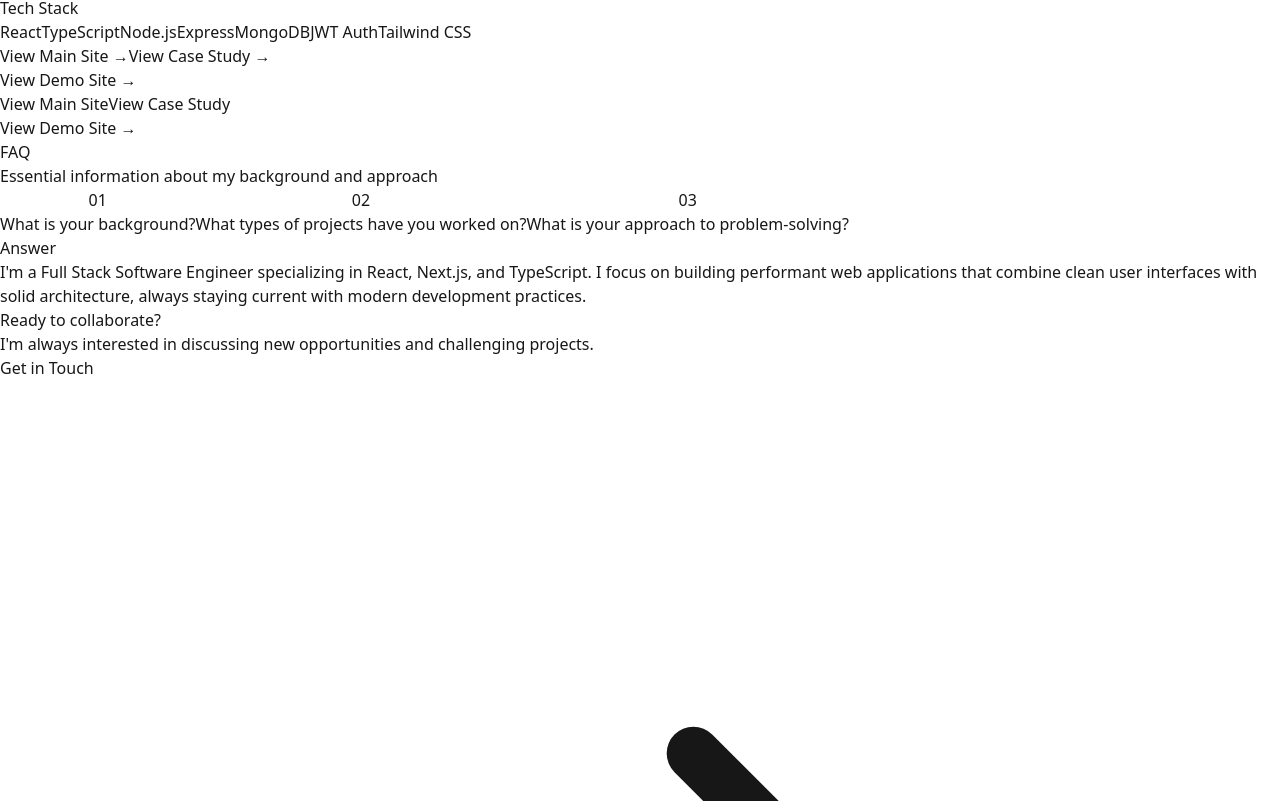
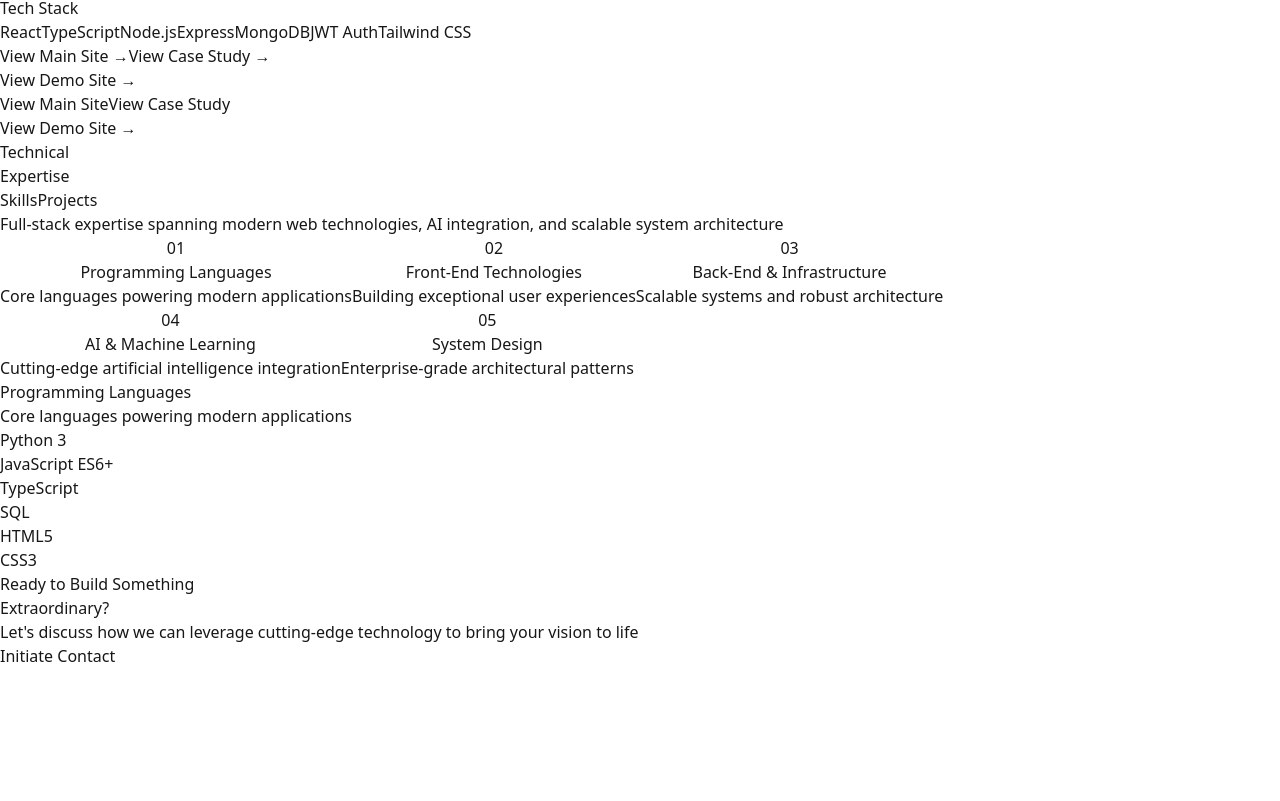
Before and after one commit to JDelott/ari-presentation, a Next.js app: page / in a window 1280 px wide. Shown: the part 3399-4200 px from the top of the page. Built offline with nearby package versions, Linux system fonts and the light colour scheme.

Commit message:
fixed skills test

```diff
--- a/src/components/Skills.tsx
+++ b/src/components/Skills.tsx
@@ -4,33 +4,94 @@
 import Link from 'next/link';
 
 // Types
-interface FaqItem {
+interface SkillCategory {
   id: string;
-  question: string;
-  answer: string;
+  title: string;
+  description: string;
+  skills: readonly string[];
+}
+
+interface Project {
+  id: string;
+  title: string;
+  description: string;
+  technologies: readonly string[];
+  highlights: readonly string[];
 }
 
 // Constants
-const FAQS: readonly FaqItem[] = [
+const SKILL_CATEGORIES: readonly SkillCategory[] = [
   {
-    id: 'background',
-    question: 'What is your background?',
-    answer: "I'm a Full Stack Software Engineer specializing in React, Next.js, and TypeScript. I focus on building performant web applications that combine clean user interfaces with solid architecture, always staying current with modern development practices."
+    id: 'languages',
+    title: 'Programming Languages',
+    description: 'Core languages powering modern applications',
+    skills: ['Python 3', 'JavaScript ES6+', 'TypeScript', 'SQL', 'HTML5', 'CSS3']
   },
   {
-    id: 'projects',
-    question: 'What types of projects have you worked on?',
-    answer: 'My projects have included e-commerce platforms, dashboards, and data visualization tools. I particularly enjoy working on projects that involve complex UI interactions and data manipulation.'
+    id: 'frontend',
+    title: 'Front-End Technologies',
+    description: 'Building exceptional user experiences',
+    skills: ['React', 'Next.js', 'TypeScript', 'Tailwind CSS', 'Framer Motion', 'Shadcn/ui', 'AOS', 'Three.js', 'A-Frame']
   },
   {
-    id: 'approach',
-    question: 'What is your approach to problem-solving?',
-    answer: 'I believe in breaking down complex problems into smaller, manageable pieces. I then use a structured approach to understand the requirements, explore potential solutions, and implement the best solution.'
+    id: 'backend',
+    title: 'Back-End & Infrastructure',
+    description: 'Scalable systems and robust architecture',
+    skills: ['Express', 'Django 4', 'FastAPI', 'Node.js', 'PostgreSQL', 'MongoDB', 'AWS', 'Docker', 'Digital Ocean', 'Nginx', 'PM2']
+  },
+  {
+    id: 'ai',
+    title: 'AI & Machine Learning',
+    description: 'Cutting-edge artificial intelligence integration',
+    skills: ['Anthropic Claude API', 'OpenAI', 'Whisper', 'Vapi', 'Computer Vision', 'NLP', 'OCR', 'PyTorch', 'Multimodal AI', 'Speech Processing']
+  },
+  {
+    id: 'architecture',
+    title: 'System Design',
+    description: 'Enterprise-grade architectural patterns',
+    skills: ['Microservices', 'Domain-Driven Design', 'Message Passing', 'API Design', 'Distributed Systems']
   }
 ] as const;
 
-const Faq = () => {
-  const [selectedId, setSelectedId] = useState<string>(FAQS[0].id);
+const FEATURED_PROJECTS: readonly Project[] = [
+  {
+    id: 'satellite-ide',
+    title: 'Satellite IDE',
+    description: 'Local AI IDE with Speech-to-Code capabilities',
+    technologies: ['Electron', 'React', 'Monaco Editor', 'Anthropic Claude API'],
+    highlights: ['Offline AI code generation', 'Speech-to-code commands', 'Secure local API management', 'Git integration']
+  },
+  {
+    id: 'vaya-call',
+    title: 'VAYA Call',
+    description: 'AI Voice Assistant Platform with 3D avatars',
+    technologies: ['Next.js', 'TypeScript', 'Vapi API', 'Three.js', 'React Three Fiber'],
+    highlights: ['Multimodal AI conversations', '3D phoneme-based animation', 'Real-time state management']
+  },
+  {
+    id: 'auction-place',
+    title: 'AuctionPlace',
+    description: 'AI-Powered Auction Platform with computer vision',
+    technologies: ['Next.js', 'PostgreSQL', 'Anthropic Claude', 'Stripe', 'Web Speech API'],
+    highlights: ['80% faster listing process', 'Conversational speech-to-form', 'AI-enhanced pricing', 'Creator verification']
+  },
+  {
+    id: 'discord-triage',
+    title: 'Discord Triage',
+    description: 'AI-Powered GitHub Issue Creation Platform',
+    technologies: ['Discord Bot', 'GitHub API', 'Anthropic Claude', 'OAuth2', 'DigitalOcean'],
+    highlights: ['Automated issue creation', 'Multi-server support', 'Role-based access control']
+  }
+] as const;
+
+type ViewMode = 'skills' | 'projects';
+
+const Skills = () => {
+  const [selectedCategory, setSelectedCategory] = useState<string>(SKILL_CATEGORIES[0].id);
+  const [viewMode, setViewMode] = useState<ViewMode>('skills');
+  const [hoveredSkill, setHoveredSkill] = useState<string | null>(null);
+
+  const selectedSkillCategory = SKILL_CATEGORIES.find(cat => cat.id === selectedCategory);
 
   return (
     <section className="min-h-screen bg-white py-20 px-6">
@@ -38,96 +99,227 @@
       <div className="absolute top-0 left-0 w-full h-px bg-gradient-to-r from-transparent via-cyan-400 to-transparent opacity-30" />
       <div className="absolute bottom-0 left-0 w-full h-px bg-gradient-to-r from-transparent via-blue-400 to-transparent opacity-30" />
 
+      {/* Floating Particles - Light version */}
+      <div className="absolute inset-0 pointer-events-none">
+        {Array.from({ length: 15 }).map((_, i) => (
+          <div
+            key={i}
+            className="absolute w-1 h-1 bg-cyan-400 rounded-full animate-ping opacity-20"
+            style={{
+              left: `${Math.random() * 100}%`,
+              top: `${Math.random() * 100}%`,
+              animationDelay: `${Math.random() * 3}s`,
+              animationDuration: `${3 + Math.random() * 2}s`
+            }}
+          />
+        ))}
+      </div>
+
       <div className="max-w-7xl mx-auto">
         {/* Header */}
         <div className="mb-20">
-          <h2 className="text-6xl font-light text-gray-900 uppercase tracking-widest mb-4">
-            FAQ
+          <div className="flex items-center justify-between mb-8">
+            <div>
+              <h2 className="text-6xl font-light text-gray-900 uppercase tracking-[0.2em] mb-4">
+                Technical
               </h2>
+              <h2 className="text-6xl font-light text-cyan-600 uppercase tracking-[0.2em] mb-4">
+                Expertise
+              </h2>
+            </div>
+
+            {/* View Mode Toggle */}
+            <div className="flex bg-gray-50 border border-gray-200 rounded-sm overflow-hidden">
+              <button
+                onClick={() => setViewMode('skills')}
+                className={`px-6 py-3 text-sm font-medium uppercase tracking-wider transition-all duration-300 ${viewMode === 'skills'
+                    ? 'bg-cyan-400 text-white'
+                    : 'text-gray-600 hover:text-gray-900 hover:bg-gray-100'
+                  }`}
+              >
+                Skills
+              </button>
+              <button
+                onClick={() => setViewMode('projects')}
+                className={`px-6 py-3 text-sm font-medium uppercase tracking-wider transition-all duration-300 ${viewMode === 'projects'
+                    ? 'bg-cyan-400 text-white'
+                    : 'text-gray-600 hover:text-gray-900 hover:bg-gray-100'
+                  }`}
+              >
+                Projects
+              </button>
+            </div>
+          </div>
+
           <div className="w-20 h-px bg-cyan-400 mb-8" />
-          <p className="text-gray-600 font-light text-lg max-w-2xl">
-            Essential information about my background and approach
+          <p className="text-gray-600 font-light text-lg max-w-3xl">
+            Full-stack expertise spanning modern web technologies, AI integration, and scalable system architecture
           </p>
         </div>
 
-        {/* Two Column Layout */}
-        <div className="grid grid-cols-1 lg:grid-cols-2 gap-20">
-          {/* Left Column - Questions */}
-          <div className="space-y-8">
-            {FAQS.map((item, index) => (
+        {viewMode === 'skills' ? (
+          /* Skills View */
+          <div className="grid grid-cols-1 lg:grid-cols-3 gap-12">
+            {/* Left Column - Categories */}
+            <div className="lg:col-span-1 space-y-4">
+              {SKILL_CATEGORIES.map((category, index) => (
                 <button
-                key={item.id}
-                onClick={() => setSelectedId(item.id)}
-                className={`group w-full text-left transition-all duration-300 ${selectedId === item.id ? 'opacity-100' : 'opacity-60 hover:opacity-80'
+                  key={category.id}
+                  onClick={() => setSelectedCategory(category.id)}
+                  className={`group w-full text-left p-6 border transition-all duration-300 ${selectedCategory === category.id
+                      ? 'border-cyan-400 bg-cyan-50 shadow-lg shadow-cyan-400/20'
+                      : 'border-gray-200 hover:border-gray-300 hover:bg-gray-50'
                     }`}
                 >
-                <div className="flex items-start space-x-6">
-                  <div className={`flex-shrink-0 w-8 h-8 flex items-center justify-center transition-colors duration-300 ${selectedId === item.id
-                      ? 'text-cyan-600 font-medium'
-                      : 'text-gray-400 group-hover:text-gray-600'
+                  <div className="flex items-center space-x-4 mb-3">
+                    <div className={`w-8 h-8 flex items-center justify-center text-xs font-bold transition-colors duration-300 ${selectedCategory === category.id
+                        ? 'text-cyan-600 bg-cyan-100'
+                        : 'text-gray-500 bg-gray-100'
                       }`}>
                       {String(index + 1).padStart(2, '0')}
                     </div>
-                  <div className="flex-1">
-                    <h3 className={`text-xl font-medium uppercase tracking-wide transition-colors duration-300 ${selectedId === item.id
+                    <h3 className={`text-sm font-medium uppercase tracking-wider transition-colors duration-300 ${selectedCategory === category.id
                         ? 'text-cyan-600'
                         : 'text-gray-900 group-hover:text-gray-700'
                       }`}>
-                      {item.question}
+                      {category.title}
                     </h3>
-                    <div className={`mt-3 h-px bg-gradient-to-r transition-all duration-300 ${selectedId === item.id
-                        ? 'from-cyan-400 to-transparent opacity-100'
-                        : 'from-gray-200 to-transparent opacity-50 group-hover:opacity-75'
-                      }`} />
                   </div>
-                </div>
+                  <p className="text-xs text-gray-500 leading-relaxed">
+                    {category.description}
+                  </p>
                 </button>
               ))}
             </div>
 
-          {/* Right Column - Answer */}
-          <div className="lg:pl-12">
+            {/* Right Column - Skills Grid */}
+            <div className="lg:col-span-2">
               <div className="sticky top-20">
                 <div className="mb-8">
                   <div className="w-12 h-px bg-cyan-400 mb-6" />
-                <h4 className="text-sm font-medium text-cyan-600 uppercase tracking-widest mb-4">
-                  Answer
+                  <h4 className="text-sm font-medium text-cyan-600 uppercase tracking-widest mb-2">
+                    {selectedSkillCategory?.title}
                   </h4>
+                  <p className="text-gray-600 text-sm">
+                    {selectedSkillCategory?.description}
+                  </p>
                 </div>
-              <div className="transition-all duration-500">
-                <p className="text-gray-700 text-lg leading-relaxed">
-                  {FAQS.find(item => item.id === selectedId)?.answer}
-                </p>
+
+                <div className="grid grid-cols-2 md:grid-cols-3 gap-4">
+                  {selectedSkillCategory?.skills.map((skill) => (
+                    <div
+                      key={skill}
+                      onMouseEnter={() => setHoveredSkill(skill)}
+                      onMouseLeave={() => setHoveredSkill(null)}
+                      className={`group relative p-4 border border-gray-200 bg-gray-50 hover:border-cyan-400 hover:bg-cyan-50 transition-all duration-300 cursor-pointer ${hoveredSkill === skill ? 'transform scale-105 shadow-lg shadow-cyan-400/20' : ''
+                        }`}
+                    >
+                      <div className="text-center">
+                        <div className="w-2 h-2 bg-cyan-400 rounded-full mx-auto mb-3 group-hover:animate-pulse" />
+                        <span className="text-sm font-medium text-gray-900 group-hover:text-cyan-600 transition-colors duration-300">
+                          {skill}
+                        </span>
+                      </div>
+
+                      {/* Hover Effect */}
+                      <div className="absolute inset-0 border border-cyan-400/0 group-hover:border-cyan-400/30 transition-all duration-300" />
+                    </div>
+                  ))}
                 </div>
               </div>
             </div>
           </div>
+        ) : (
+          /* Projects View */
+          <div className="grid grid-cols-1 lg:grid-cols-2 gap-8">
+            {FEATURED_PROJECTS.map((project, index) => (
+              <div
+                key={project.id}
+                className="group relative p-8 border border-gray-200 bg-gray-50 hover:border-cyan-400 hover:bg-cyan-50 transition-all duration-500"
+              >
+                {/* Project Number */}
+                <div className="absolute top-4 right-4 text-xs font-bold text-gray-400 group-hover:text-cyan-600 transition-colors duration-300">
+                  {String(index + 1).padStart(2, '0')}
+                </div>
+
+                <div className="mb-6">
+                  <h3 className="text-xl font-medium text-gray-900 mb-2 group-hover:text-cyan-600 transition-colors duration-300">
+                    {project.title}
+                  </h3>
+                  <p className="text-gray-600 text-sm leading-relaxed">
+                    {project.description}
+                  </p>
+                </div>
+
+                {/* Technologies */}
+                <div className="mb-6">
+                  <h4 className="text-xs font-medium text-cyan-600 uppercase tracking-wider mb-3">
+                    Technologies
+                  </h4>
+                  <div className="flex flex-wrap gap-2">
+                    {project.technologies.map((tech) => (
+                      <span
+                        key={tech}
+                        className="px-3 py-1 text-xs bg-gray-100 text-gray-700 border border-gray-200 group-hover:border-cyan-400/30 group-hover:bg-cyan-50 transition-colors duration-300"
+                      >
+                        {tech}
+                      </span>
+                    ))}
+                  </div>
+                </div>
+
+                {/* Highlights */}
+                <div>
+                  <h4 className="text-xs font-medium text-cyan-600 uppercase tracking-wider mb-3">
+                    Key Features
+                  </h4>
+                  <ul className="space-y-2">
+                    {project.highlights.map((highlight, i) => (
+                      <li key={i} className="flex items-start space-x-3">
+                        <div className="w-1 h-1 bg-cyan-400 rounded-full mt-2 flex-shrink-0" />
+                        <span className="text-xs text-gray-600 leading-relaxed">
+                          {highlight}
+                        </span>
+                      </li>
+                    ))}
+                  </ul>
+                </div>
+
+                {/* Hover Effect Border */}
+                <div className="absolute inset-0 border border-cyan-400/0 group-hover:border-cyan-400/20 transition-all duration-500" />
+              </div>
+            ))}
+          </div>
+        )}
 
         {/* Bottom CTA */}
         <div className="mt-32 text-center">
           <div className="w-full h-px bg-gradient-to-r from-transparent via-cyan-400 to-transparent mb-12 opacity-60" />
-          <h3 className="text-3xl font-light text-gray-900 mb-6 uppercase tracking-wide">
-            Ready to collaborate?
+          <h3 className="text-3xl font-light text-gray-900 mb-6 uppercase tracking-[0.1em]">
+            Ready to Build Something
+          </h3>
+          <h3 className="text-3xl font-light text-cyan-600 mb-6 uppercase tracking-[0.1em]">
+            Extraordinary?
           </h3>
           <p className="text-gray-600 font-light leading-relaxed max-w-2xl mx-auto mb-12">
-            I'm always interested in discussing new opportunities and challenging projects.
+            Let's discuss how we can leverage cutting-edge technology to bring your vision to life
           </p>
 
           <div className="flex flex-col sm:flex-row gap-6 justify-center items-center">
             <Link
               href="/contact"
-              className="group relative inline-flex items-center justify-center px-8 py-4 font-medium text-sm uppercase tracking-wide transition-all duration-300 bg-cyan-400 text-black hover:bg-cyan-500 border-2 border-cyan-400 hover:border-cyan-500"
+              className="group relative inline-flex items-center justify-center px-8 py-4 font-medium text-sm uppercase tracking-wider transition-all duration-300 bg-cyan-400 text-white hover:bg-cyan-500 border border-cyan-400 hover:border-cyan-500 hover:shadow-lg hover:shadow-cyan-400/30"
             >
-              Get in Touch
+              Initiate Contact
               <svg className="ml-4 w-4 h-4 transition-transform duration-300 group-hover:translate-x-1" fill="none" stroke="currentColor" viewBox="0 0 24 24">
                 <path strokeLinecap="round" strokeLinejoin="round" strokeWidth={1} d="M13 7l5 5m0 0l-5 5m5-5H6" />
               </svg>
             </Link>
             <Link
               href="/portfolio"
-              className="group relative inline-flex items-center justify-center px-8 py-4 font-medium text-sm uppercase tracking-wide transition-all duration-300 bg-white text-gray-900 border-2 border-gray-300 hover:border-cyan-400 hover:text-cyan-600"
+              className="group relative inline-flex items-center justify-center px-8 py-4 font-medium text-sm uppercase tracking-wider transition-all duration-300 bg-white text-gray-900 border border-gray-300 hover:border-cyan-400 hover:text-cyan-600 hover:shadow-lg hover:shadow-cyan-400/20"
             >
-              View Portfolio
+              Explore Portfolio
             </Link>
           </div>
         </div>
@@ -136,4 +328,4 @@
   );
 };
 
-export default Faq;
+export default Skills;
```
Lines whose indentation alone changed are shown as unchanged.
